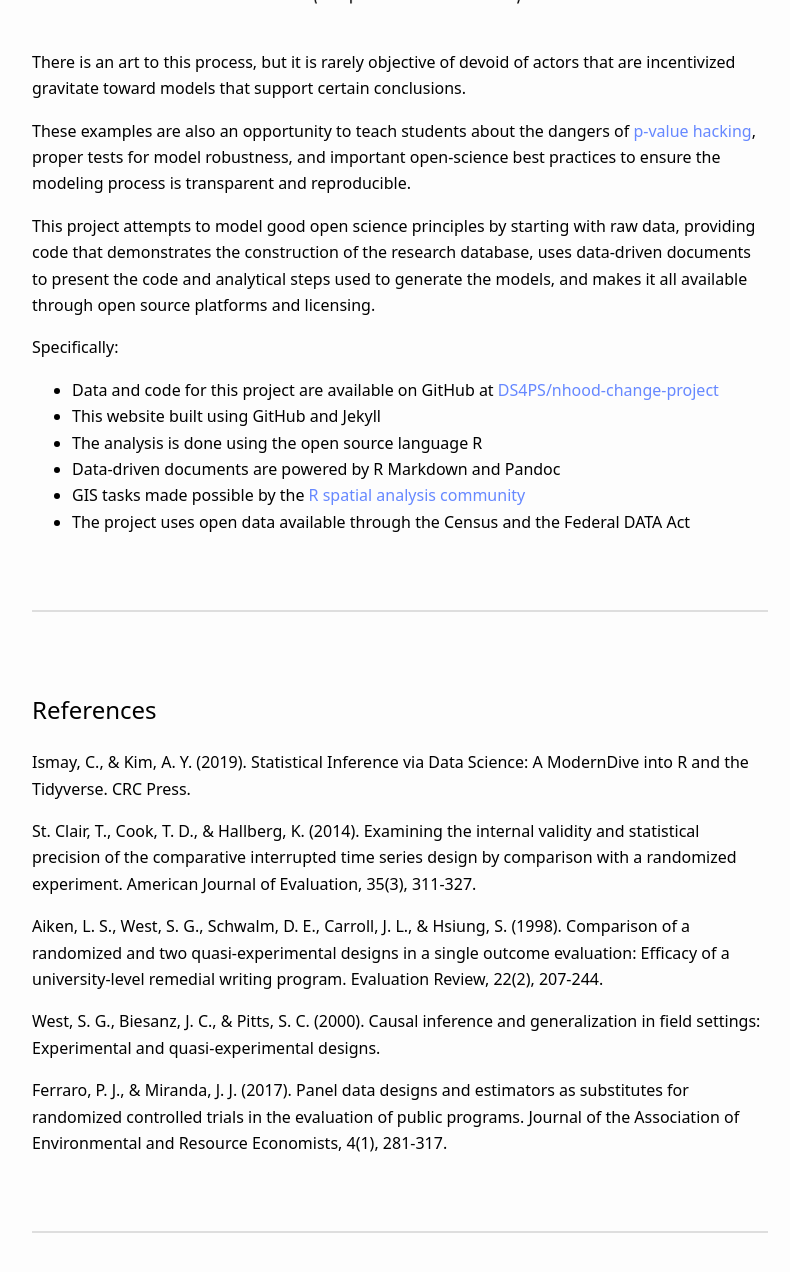
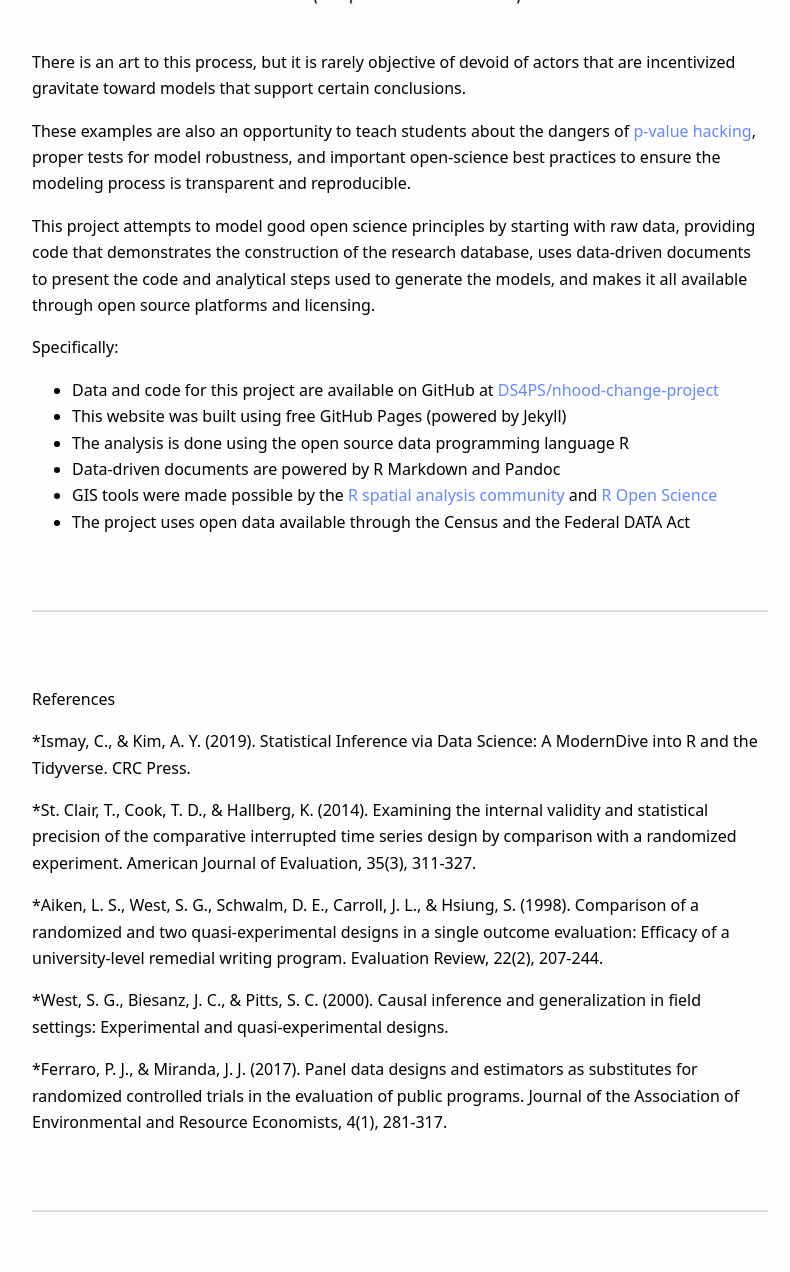
Before and after one commit to DS4PS/nhood-change-project, a Jekyll site: the page built from index.md, in a window 1280 px wide and 1400 px high, scrolled down 3524 px. Shown: the top 1272 px of the window, without its empty margins (240-1030 px from the left). Built offline with Jekyll 4.4.1, drawn with Linux system fonts in a browser that asks for light colours.

Commit message:
Update index.md

```diff
--- a/index.md
+++ b/index.md
@@ -62,27 +62,27 @@ This project attempts to model good open science principles by starting with raw
 Specifically:
 
 * Data and code for this project are available on GitHub at [DS4PS/nhood-change-project](https://github.com/DS4PS/nhood-change-project)
-* This website built using GitHub and Jekyll
-* The analysis is done using the open source language R
+* This website was built using free GitHub Pages (powered by Jekyll)
+* The analysis is done using the open source data programming language R
 * Data-driven documents are powered by R Markdown and Pandoc
-* GIS tasks made possible by the [R spatial analysis community](https://cran.r-project.org/web/views/Spatial.html)
+* GIS tools were made possible by the [R spatial analysis community](https://cran.r-project.org/web/views/Spatial.html) and [R Open Science](https://ropensci.org/)
 * The project uses open data available through the Census and the Federal DATA Act
 
 <br>
 <hr>
 <br>
 
-## References
+**References**
 
-Ismay, C., & Kim, A. Y. (2019). Statistical Inference via Data Science: A ModernDive into R and the Tidyverse. CRC Press.
+*Ismay, C., & Kim, A. Y. (2019). Statistical Inference via Data Science: A ModernDive into R and the Tidyverse. CRC Press.
 
-St. Clair, T., Cook, T. D., & Hallberg, K. (2014). Examining the internal validity and statistical precision of the comparative interrupted time series design by comparison with a randomized experiment. American Journal of Evaluation, 35(3), 311-327.
+*St. Clair, T., Cook, T. D., & Hallberg, K. (2014). Examining the internal validity and statistical precision of the comparative interrupted time series design by comparison with a randomized experiment. American Journal of Evaluation, 35(3), 311-327.
 
-Aiken, L. S., West, S. G., Schwalm, D. E., Carroll, J. L., & Hsiung, S. (1998). Comparison of a randomized and two quasi-experimental designs in a single outcome evaluation: Efficacy of a university-level remedial writing program. Evaluation Review, 22(2), 207-244.
+*Aiken, L. S., West, S. G., Schwalm, D. E., Carroll, J. L., & Hsiung, S. (1998). Comparison of a randomized and two quasi-experimental designs in a single outcome evaluation: Efficacy of a university-level remedial writing program. Evaluation Review, 22(2), 207-244.
 
-West, S. G., Biesanz, J. C., & Pitts, S. C. (2000). Causal inference and generalization in field settings: Experimental and quasi-experimental designs.
+*West, S. G., Biesanz, J. C., & Pitts, S. C. (2000). Causal inference and generalization in field settings: Experimental and quasi-experimental designs.
 
-Ferraro, P. J., & Miranda, J. J. (2017). Panel data designs and estimators as substitutes for randomized controlled trials in the evaluation of public programs. Journal of the Association of Environmental and Resource Economists, 4(1), 281-317.
+*Ferraro, P. J., & Miranda, J. J. (2017). Panel data designs and estimators as substitutes for randomized controlled trials in the evaluation of public programs. Journal of the Association of Environmental and Resource Economists, 4(1), 281-317.
 
 <br>
 <hr>
```
